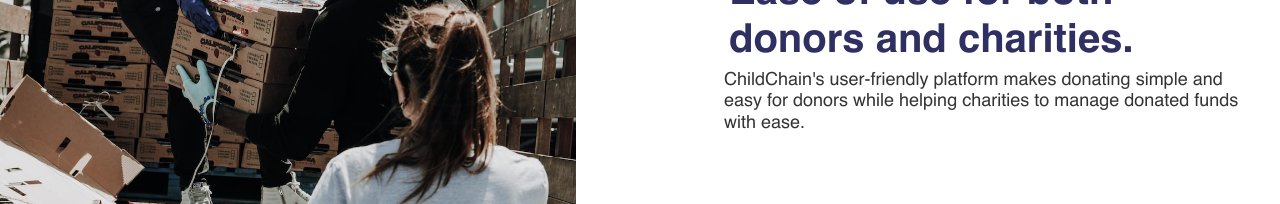
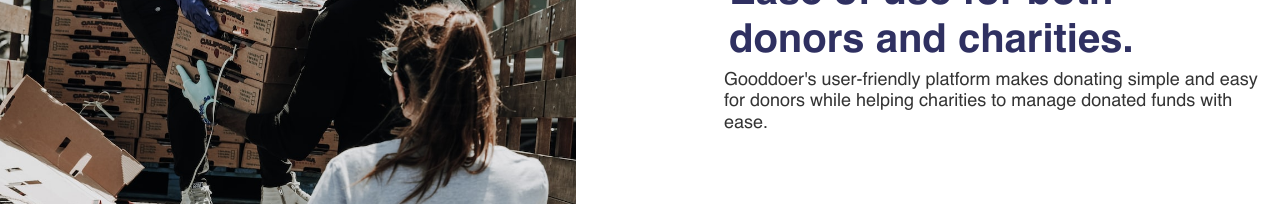
Before and after one commit to VladislavKokosh/gooddoer_frontend, a React (Create React App) app: page / in a window 1280 px wide. Shown: the part 1891-2095 px from the top of the page. Built offline with nearby package versions, Linux system fonts and the light colour scheme.

Commit message:
[HOTFIX] Udpate text

```diff
--- a/src/modules/main/main.constans.ts
+++ b/src/modules/main/main.constans.ts
@@ -26,7 +26,7 @@ const featureItems: IFeature[] = [
 		image: Delivery,
 		title: "Ease of use for both donors and charities.",
 		description:
-			"ChildChain's user-friendly platform makes donating simple and easy for donors while helping charities to manage donated funds with ease.",
+			"Gooddoer's user-friendly platform makes donating simple and easy for donors while helping charities to manage donated funds with ease.",
 		imagePosition: EPosotions.Left,
 	},
 ];
```
